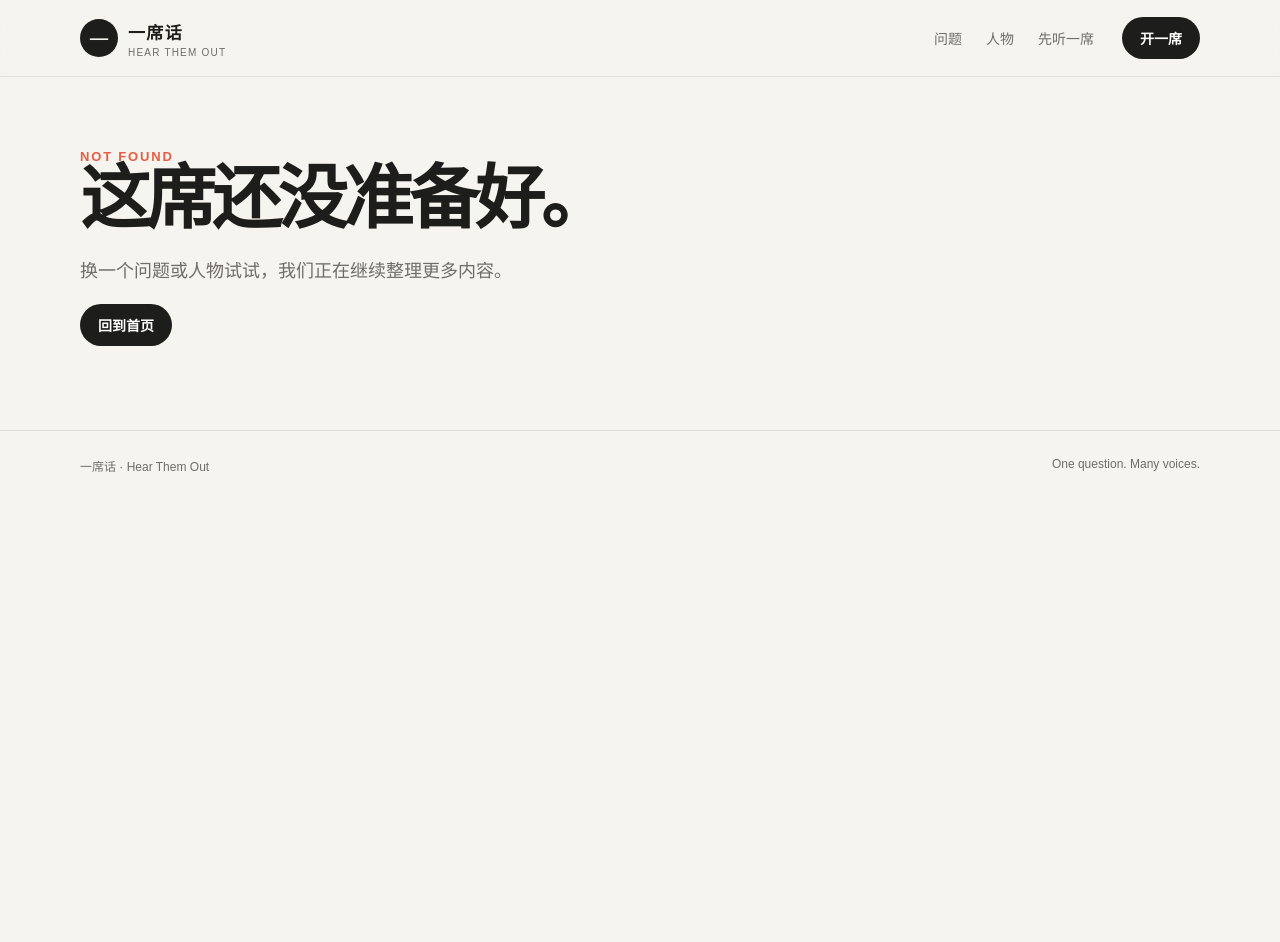
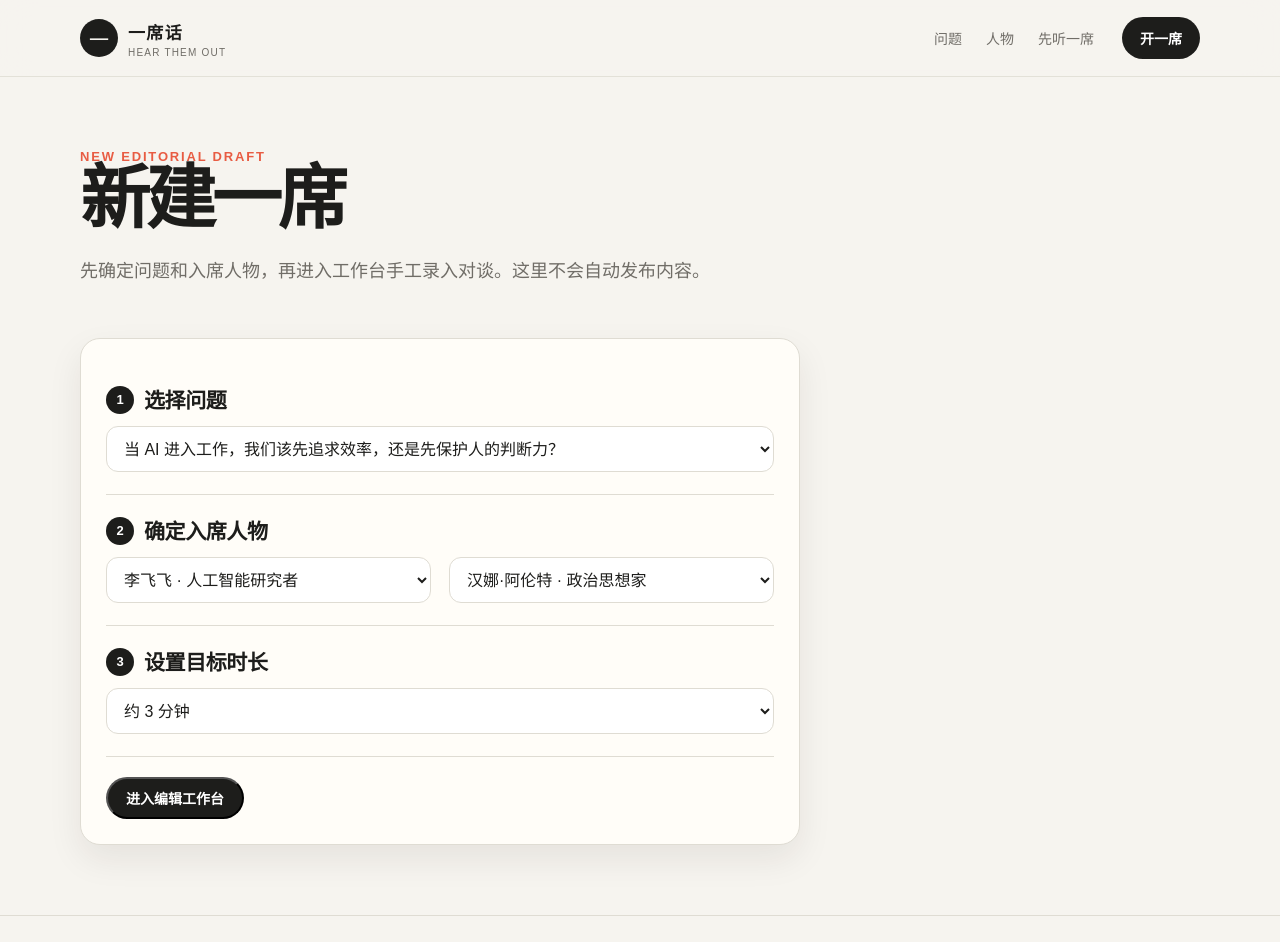
Before and after one commit to ZhmAAA/yixi-studio, a Next.js app: page /studio/new in a window 1280 px wide. Before the commit this address had no page. Shown: the top 942 px of the page. Before the commit the page ends 800 px from the top, so only its background shows below. Built offline with nearby package versions, Linux system fonts and the light colour scheme.

Commit message:
feat: add new studio episode flow

```diff
--- /dev/null
+++ b/app/studio/new/page.tsx
@@ -0,0 +1,78 @@
+"use client";
+
+import { useState } from "react";
+import { useRouter } from "next/navigation";
+import { people, topics } from "@/lib/content";
+
+export default function NewStudioEpisodePage() {
+  const router = useRouter();
+  const [topicId, setTopicId] = useState(topics[0].id);
+  const [personIds, setPersonIds] = useState([topics[0].recommendedPersonIds[0], topics[0].recommendedPersonIds[1]]);
+  const [duration, setDuration] = useState("约 3 分钟");
+  const [error, setError] = useState("");
+  const [isCreating, setIsCreating] = useState(false);
+
+  function updateTopic(value: string) {
+    const topic = topics.find((candidate) => candidate.id === value) ?? topics[0];
+    setTopicId(topic.id);
+    setPersonIds([topic.recommendedPersonIds[0] ?? people[0].id, topic.recommendedPersonIds[1] ?? people[1].id]);
+  }
+
+  async function createDraft() {
+    setIsCreating(true);
+    setError("");
+    try {
+      const response = await fetch("/api/episodes", {
+        method: "POST",
+        headers: { "Content-Type": "application/json" },
+        body: JSON.stringify({ topicId, personIds, format: "观点对谈", duration })
+      });
+      const payload = await response.json();
+      if (!response.ok) throw new Error(payload.error ?? "无法创建草稿");
+      router.push(`/studio/episodes/${payload.data.id}`);
+    } catch (caught) {
+      setError(caught instanceof Error ? caught.message : "无法创建草稿");
+      setIsCreating(false);
+    }
+  }
+
+  return (
+    <div className="container">
+      <section className="page-intro">
+        <span className="kicker">New editorial draft</span>
+        <h1>新建一席</h1>
+        <p>先确定问题和入席人物，再进入工作台手工录入对谈。这里不会自动发布内容。</p>
+      </section>
+      <section className="card form-card">
+        <div className="form-step">
+          <h3><span className="step-number">1</span>选择问题</h3>
+          <select className="select" value={topicId} onChange={(event) => updateTopic(event.target.value)}>
+            {topics.map((topic) => <option value={topic.id} key={topic.id}>{topic.title}</option>)}
+          </select>
+        </div>
+        <div className="form-step">
+          <h3><span className="step-number">2</span>确定入席人物</h3>
+          <div className="grid">
+            {[0, 1].map((index) => (
+              <select className="select" value={personIds[index]} onChange={(event) => setPersonIds((current) => current.map((id, position) => position === index ? event.target.value : id))} key={index}>
+                {people.map((person) => <option value={person.id} key={person.id}>{person.displayName} · {person.role}</option>)}
+              </select>
+            ))}
+          </div>
+        </div>
+        <div className="form-step">
+          <h3><span className="step-number">3</span>设置目标时长</h3>
+          <select className="select" value={duration} onChange={(event) => setDuration(event.target.value)}>
+            <option>约 3 分钟</option>
+            <option>约 4 分钟</option>
+            <option>约 5 分钟</option>
+          </select>
+        </div>
+        {error ? <div className="notice notice-error">{error}</div> : null}
+        <button className="button button-dark" style={{ marginTop: 20 }} type="button" onClick={createDraft} disabled={isCreating}>
+          {isCreating ? "创建中…" : "进入编辑工作台"}
+        </button>
+      </section>
+    </div>
+  );
+}
```
